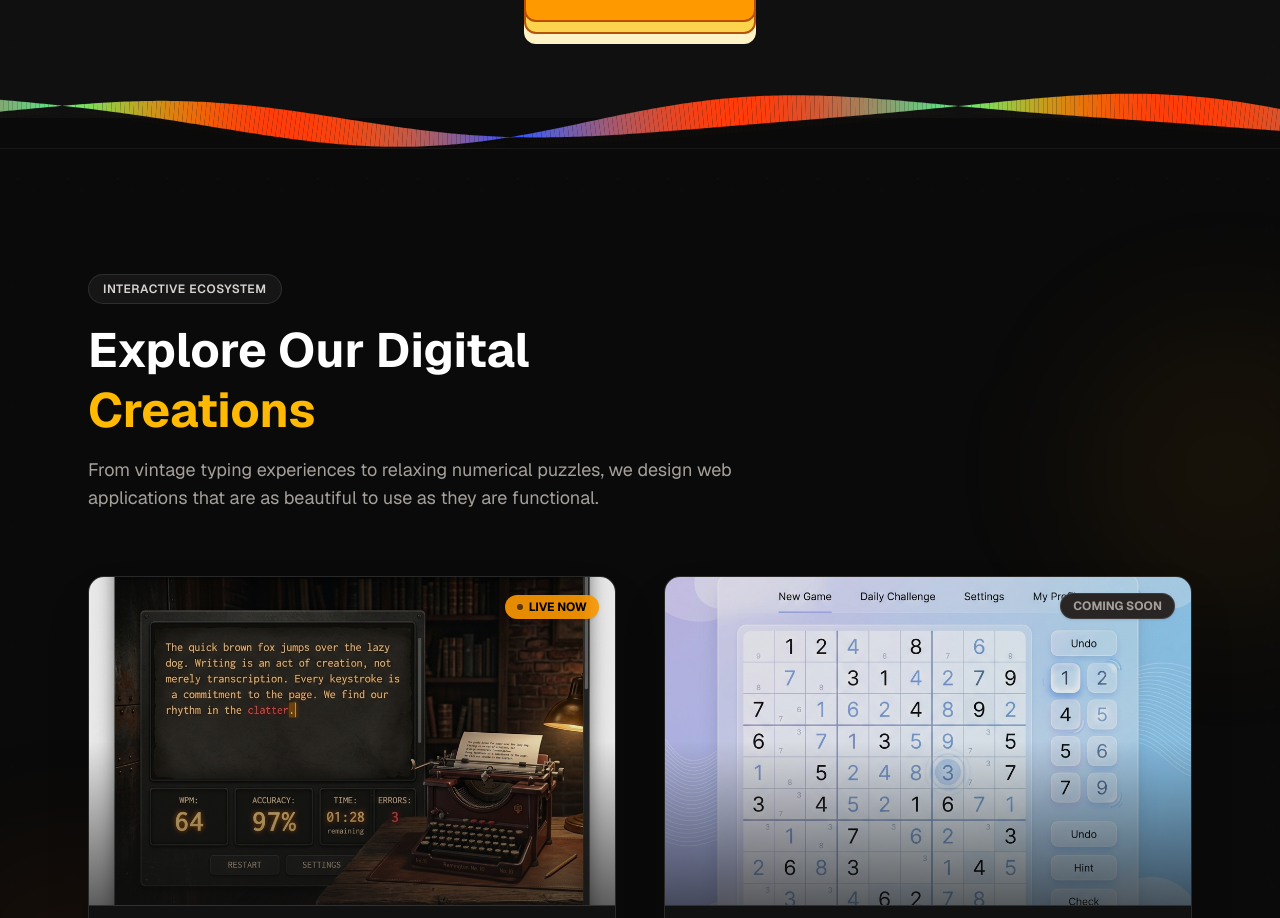
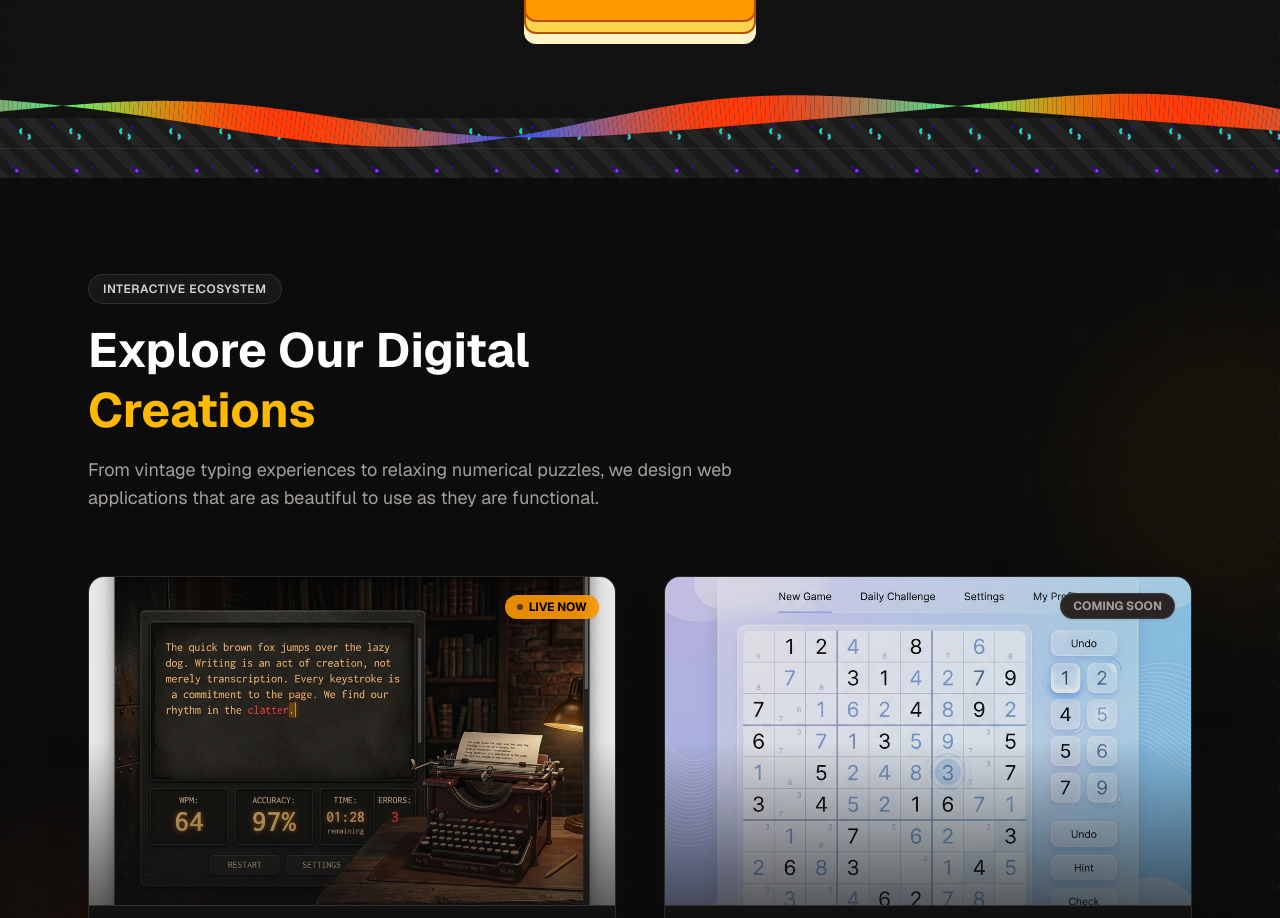
Before and after one commit to Grootjelly/LAOpenBooks, a Next.js app: page / in a window 1280 px wide. Shown: the part 3266-4184 px from the top of the page. Built offline with nearby package versions, Linux system fonts and the light colour scheme.

Commit message:
feat: make subpage heroes transparent to show background animation throughout all pages

```diff
--- a/src/app/about/page.tsx
+++ b/src/app/about/page.tsx
@@ -9,7 +9,7 @@ export default function AboutPage() {
   return (
     <main className="flex-1">
       {/* Hero */}
-      <section className="bg-gradient-to-b from-[#0f0f0f] to-[#0a0a0a] py-20 px-6 border-b border-white/[0.06]">
+      <section className="bg-gradient-to-b from-[#0f0f0f]/80 to-[#0a0a0a]/80 backdrop-blur-sm py-20 px-6 border-b border-white/[0.06]">
         <div className="max-w-3xl mx-auto">
           <h1 className="text-4xl md:text-5xl font-bold text-white mb-6">
             About <span className="text-amber-500">Bookendbook</span>
--- a/src/app/apps/page.tsx
+++ b/src/app/apps/page.tsx
@@ -9,9 +9,9 @@ export const metadata: Metadata = {
 
 export default function AppsPage() {
   return (
-    <main className="flex-1 bg-[#0a0a0a]">
+    <main className="flex-1 bg-transparent">
       {/* Header */}
-      <section className="bg-gradient-to-b from-[#0f0f0f] to-[#0a0a0a] py-20 px-6 border-b border-white/[0.06]">
+      <section className="bg-gradient-to-b from-[#0f0f0f]/80 to-[#0a0a0a]/80 backdrop-blur-sm py-20 px-6 border-b border-white/[0.06]">
         <div className="max-w-4xl mx-auto text-center md:text-left">
           <div className="inline-flex items-center gap-2 px-3.5 py-1.5 rounded-full bg-amber-950/30 border border-amber-900/30 text-amber-400 text-xs font-semibold tracking-wide mb-6">
             DIGITAL LAB
--- a/src/app/books/[slug]/page.tsx
+++ b/src/app/books/[slug]/page.tsx
@@ -33,7 +33,7 @@ export default async function BookDetailPage({
 
   return (
     <main className="flex-1">
-      <section className="bg-gradient-to-b from-[#0f0f0f] to-[#0a0a0a]">
+      <section className="bg-gradient-to-b from-[#0f0f0f]/80 to-[#0a0a0a]/80 backdrop-blur-sm">
         <div className="max-w-6xl mx-auto px-6 py-16">
           {/* Breadcrumb */}
           <nav className="mb-8">
--- a/src/app/books/page.tsx
+++ b/src/app/books/page.tsx
@@ -30,7 +30,7 @@ export default async function BooksPage({
   return (
     <main className="flex-1">
       {/* Hero */}
-      <section className="bg-gradient-to-b from-[#0f0f0f] to-[#0a0a0a] py-20 px-6 border-b border-white/[0.06]">
+      <section className="bg-gradient-to-b from-[#0f0f0f]/80 to-[#0a0a0a]/80 backdrop-blur-sm py-20 px-6 border-b border-white/[0.06]">
         <div className="max-w-6xl mx-auto">
           <h1 className="text-4xl md:text-5xl font-bold text-white mb-4">
             Our <span className="text-amber-500">Books</span>
--- a/src/app/contact/page.tsx
+++ b/src/app/contact/page.tsx
@@ -10,7 +10,7 @@ export default function ContactPage() {
   return (
     <main className="flex-1">
       {/* Hero */}
-      <section className="bg-gradient-to-b from-[#0f0f0f] to-[#0a0a0a] py-20 px-6 border-b border-white/[0.06]">
+      <section className="bg-gradient-to-b from-[#0f0f0f]/80 to-[#0a0a0a]/80 backdrop-blur-sm py-20 px-6 border-b border-white/[0.06]">
         <div className="max-w-3xl mx-auto">
           <h1 className="text-4xl md:text-5xl font-bold text-white mb-6">
             Get in <span className="text-amber-500">Touch</span>
--- a/src/app/globals.css
+++ b/src/app/globals.css
@@ -301,34 +301,34 @@ html {
     /* Diagonal slices */
     radial-gradient(
       circle at 100% 50%,
-      #ff00cc 0% 1.5%,
-      #00ffcc 2.5% 3.5%,
-      transparent 4.5%
+      #ff00cc 0% 2%,
+      #00ffcc 3% 5%,
+      transparent 6%
     ),
     /* Offset dots */
     radial-gradient(
       circle at 0% 50%,
-      #ff00cc 0% 1.5%,
-      #00ffcc 2.5% 3.5%,
-      transparent 4.5%
+      #ff00cc 0% 2%,
+      #00ffcc 3% 5%,
+      transparent 6%
     ),
     /* Wave-like pattern */
-    radial-gradient(ellipse at 50% 0%, #3300ff 0% 2%, transparent 3%) 10px 10px,
+    radial-gradient(ellipse at 50% 0%, #3300ff 0% 3%, transparent 4%) 10px 10px,
     /* Scattered elements */
     radial-gradient(
       circle at 50% 50%,
-      #00ffcc 0% 0.8%,
-      #ff00cc 1.5% 2.2%,
-      #3300ff 3% 4%,
-      transparent 5%
+      #00ffcc 0% 1%,
+      #ff00cc 2% 3%,
+      #3300ff 4% 5%,
+      transparent 6%
     ) 20px 20px,
     /* Background texture */
     repeating-linear-gradient(
       45deg,
-      #0a0a0a,
-      #0a0a0a 10px,
-      #121212 10px,
-      #121212 20px
+      #1a1a1a,
+      #1a1a1a 10px,
+      #242424 10px,
+      #242424 20px
     );
   background-size:
     50px 50px,
@@ -336,5 +336,5 @@ html {
     40px 40px,
     60px 60px,
     100% 100%;
-  animation: shift 18s linear infinite;
+  animation: shift 15s linear infinite;
 }
--- a/src/app/page.tsx
+++ b/src/app/page.tsx
@@ -8,7 +8,7 @@ export default function Home() {
       <Hero />
 
       {/* Dynamic Ribbon Divider */}
-      <div className="relative w-full h-[60px] bg-[#0a0a0a] overflow-visible">
+      <div className="relative w-full h-[60px] bg-transparent overflow-visible">
         {/* Horizontal border line */}
         <div className="absolute inset-x-0 top-[30px] h-px bg-white/[0.06] z-10" />
 
```
